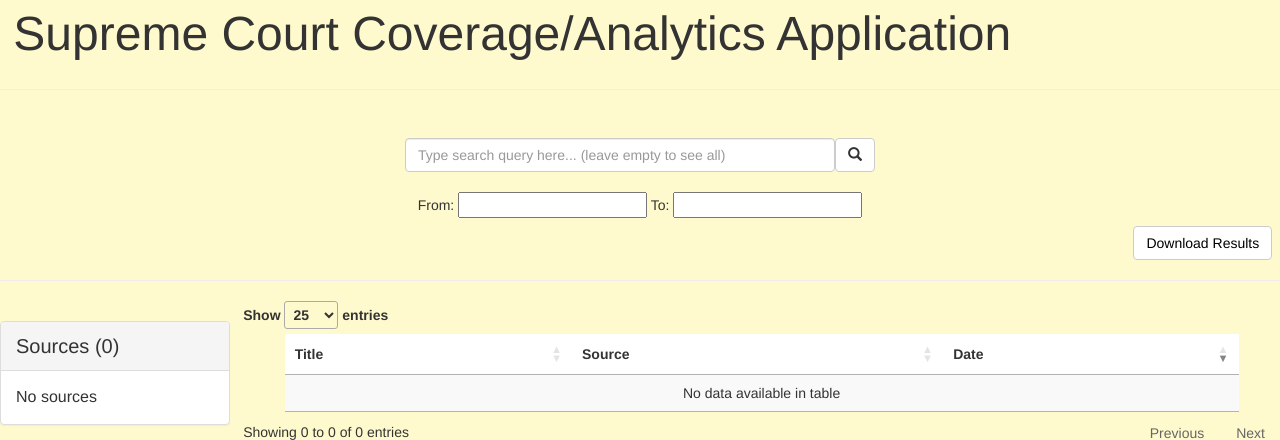
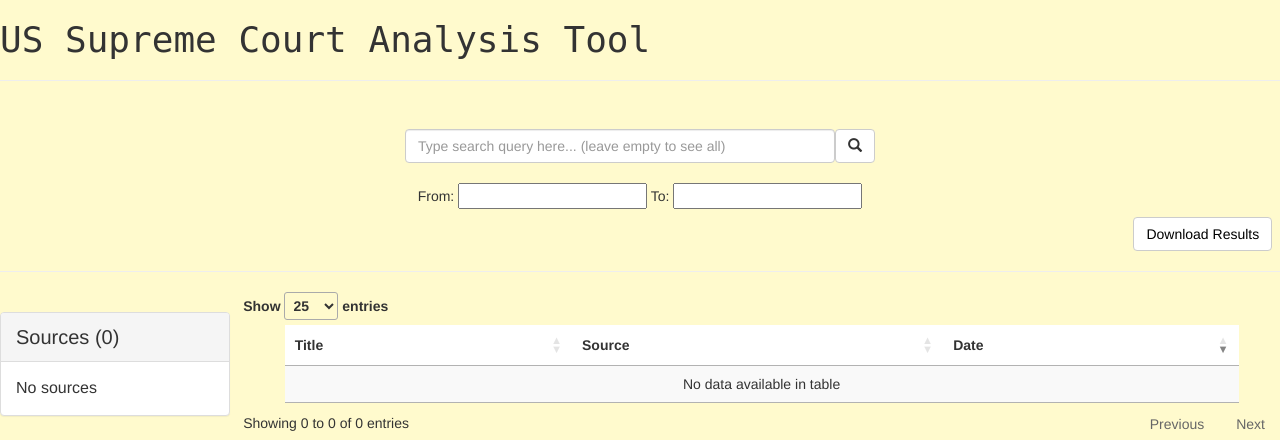
Before and after one commit to darin-ellis7/Supreme-Court-Analysis-App, a PHP site: page / in a window 1280 px wide. Shown: the top 440 px of the page. Run offline with PHP 8.4, Linux system fonts and the light colour scheme; data that the repository does not hold is empty; some libraries are stand-ins or nearby versions.

Commit message:
changed header

```diff
--- a/webapp/display_article.php
+++ b/webapp/display_article.php
@@ -23,7 +23,7 @@
    <!--background; color: lemon Chiffon -->
    <div style="background-color: #fffacd">
 
-      <p><font size="8">&nbsp;Supreme Court Coverage/Analytics Application</font></p>
+      <h1 style="font-family: monospace">US Supreme Court Analysis Tool</h1>
       <hr>
    </div>
    <body style=" height:100%; background-color: #fffacd">
--- a/webapp/index.php
+++ b/webapp/index.php
@@ -37,10 +37,10 @@
 
     <body style=" height:100%; background-color: #fffacd">
 
-        <!-- image header -->
+        <!-- header -->
         <div style="background-color: #fffacd">
 
-            <p><font size="8">&nbsp;Supreme Court Coverage/Analytics Application</font></p>
+            <h1 style="font-family: monospace">US Supreme Court Analysis Tool</h1>
             <hr>
         </div>
 
```
